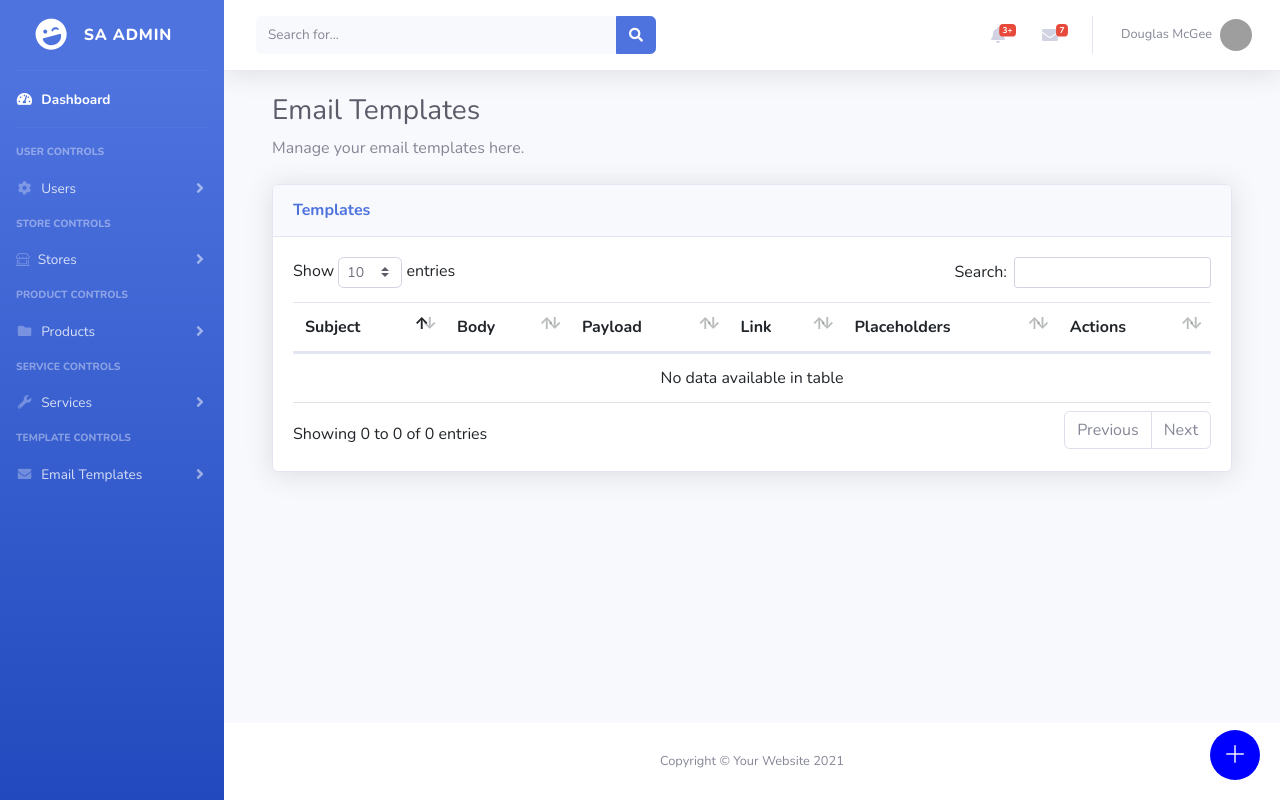
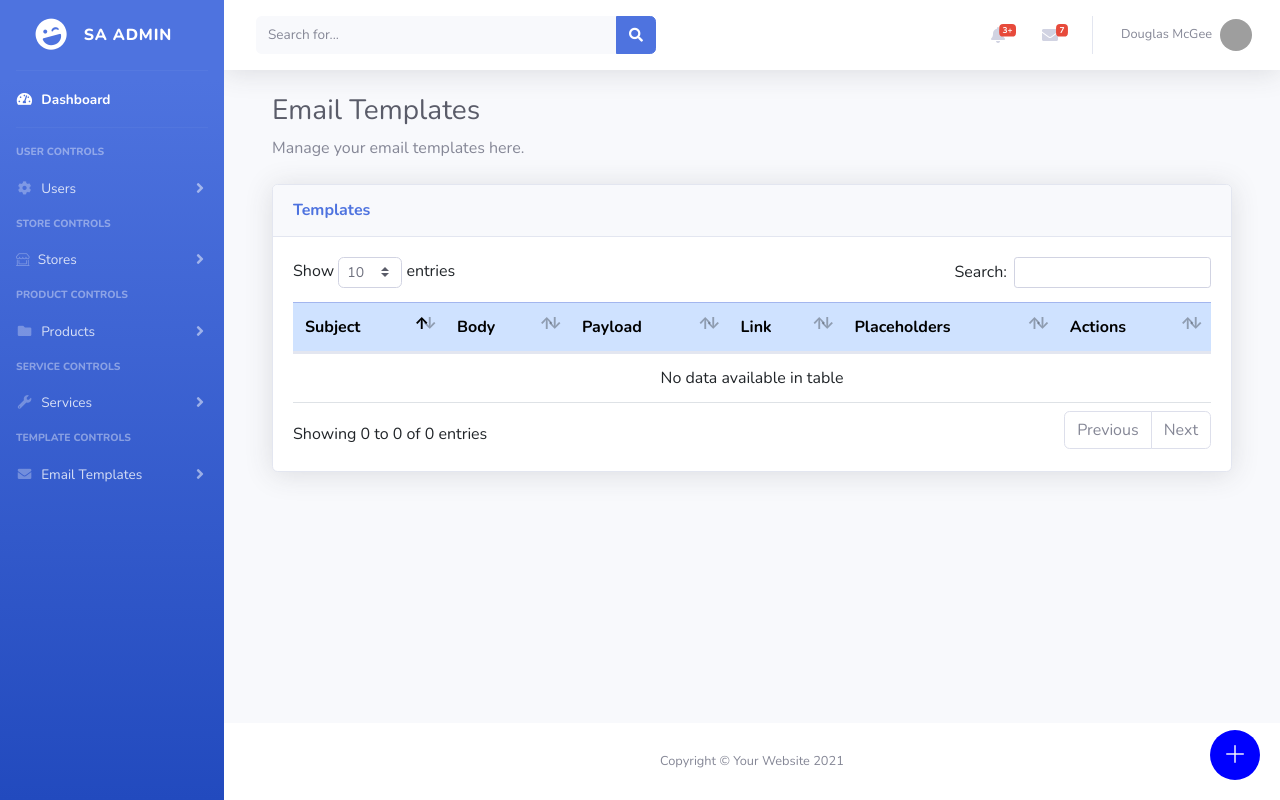
Before and after one commit to teamamracoder/shopping-assistant, a Django app: page /control-panel/templates/ in a window 1280 px wide. Run offline with Django 5.2, Linux system fonts and the light colour scheme; data that the repository does not hold is empty; some libraries are stand-ins or nearby versions; grey boxes are pictures that could not be loaded.

Commit message:
added color in thead

```diff
--- a/control_panel/templates/temp/manage_template_list.html
+++ b/control_panel/templates/temp/manage_template_list.html
@@ -45,7 +45,7 @@
     <div class="card-body">
         <div class="table-responsive">
             <table class="table" id="dataTable" width="100%" cellspacing="0">
-                <thead>
+                <thead  class="table-primary">
                     <tr>
                         <th>Subject</th>
                         <th>Body</th>
```
